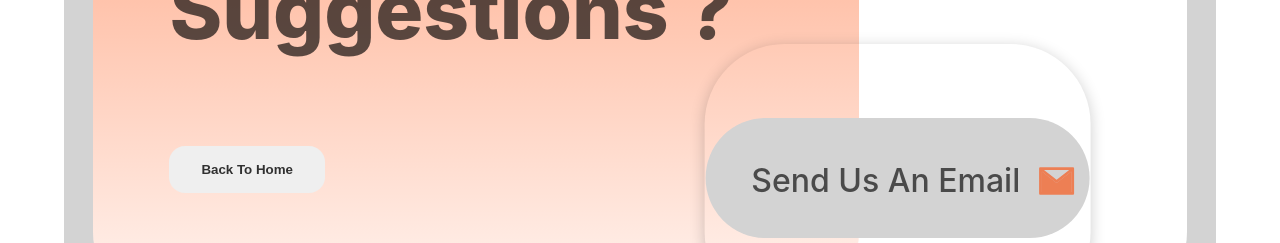
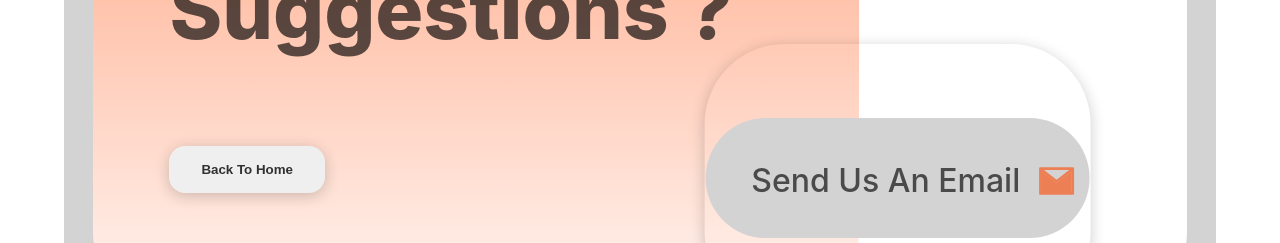
Before and after one commit to Jscorz/React-Food-Delivery-App, a React (Create React App) app: page /service in a window 1280 px wide. Shown: the part 554-797 px from the top of the page. Built offline with nearby package versions, Linux system fonts and the light colour scheme.

Commit message:
added box-shadow to back to home button

```diff
--- a/src/components/BackHome.js
+++ b/src/components/BackHome.js
@@ -27,6 +27,7 @@ const Wrapper = styled.section`
     border: none;
     padding: 1rem 2rem;
     border-radius: 1rem;
+    box-shadow: 0px 3px 15px rgba(0, 0, 0, 0.2);
 
     &:hover {
       transform: translateY(-3%);
--- a/src/components/Service.js
+++ b/src/components/Service.js
@@ -17,7 +17,9 @@ const Service = () => {
               Questions Or <br />
               Suggestions ?
             </h1>
-            <BackHome />
+            <div className='shadow'>
+              <BackHome />
+            </div>
           </div>
           <Feedback />
           <EmailCard />
```
